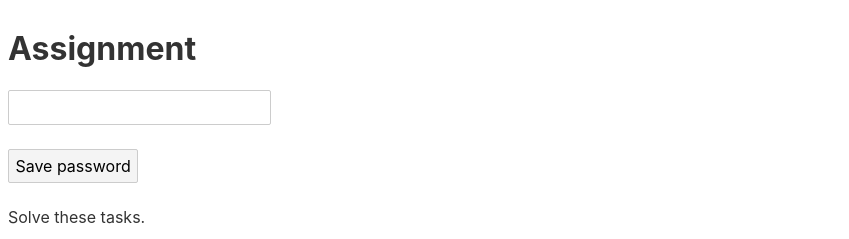
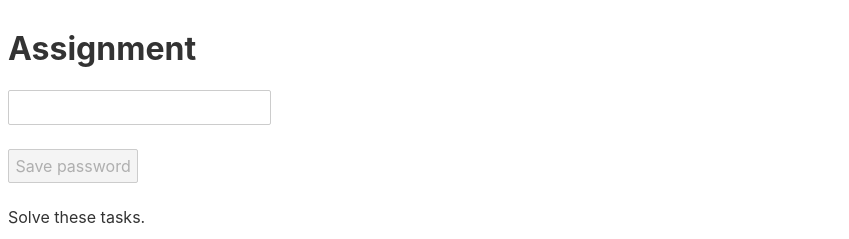
Before and after one commit to sahilmob/svelte-course-conditionals-loops-assignment, a Svelte app: page / in a window 1280 px wide. Shown: the top 239 px of the page, without its empty margins (0-849 px from the left). Built offline with nearby package versions, Linux system fonts and the light colour scheme.

Commit message:
disable button if password length is not within boundaries

```diff
--- a/src/App.svelte
+++ b/src/App.svelte
@@ -24,7 +24,11 @@
 {:else}
   <p>{password}</p>
 {/if}
-<button on:click={savePassword}>Save password</button>
+<button
+  disabled={password.length < 5 || password.length > 10}
+  on:click={savePassword}>
+  Save password
+</button>
 
 {#if passwords.length > 0}
   <p>Passwrds:</p>
```
